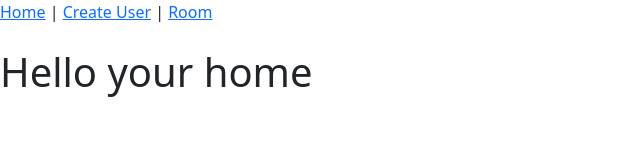
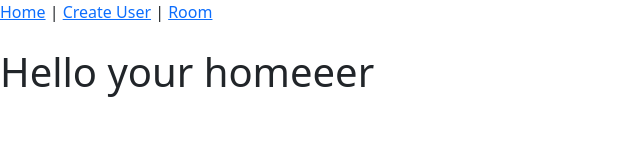
Before and after one commit to danylolviv/LeChat, a Vue app in the folder giga-chat-frontend/: page / in a window 1280 px wide. Shown: the top 160 px of the page, without its empty margins (0-640 px from the left). Built offline with nearby package versions, Linux system fonts and the light colour scheme; no server answers.

Commit message:
Initial danylo

```diff
--- a/giga-chat-frontend/src/views/HomeView.vue
+++ b/giga-chat-frontend/src/views/HomeView.vue
@@ -3,5 +3,5 @@
 </script>
 
 <template>
-<h1>Hello your home</h1>
+<h1>Hello your homeeer</h1>
 </template>
```
